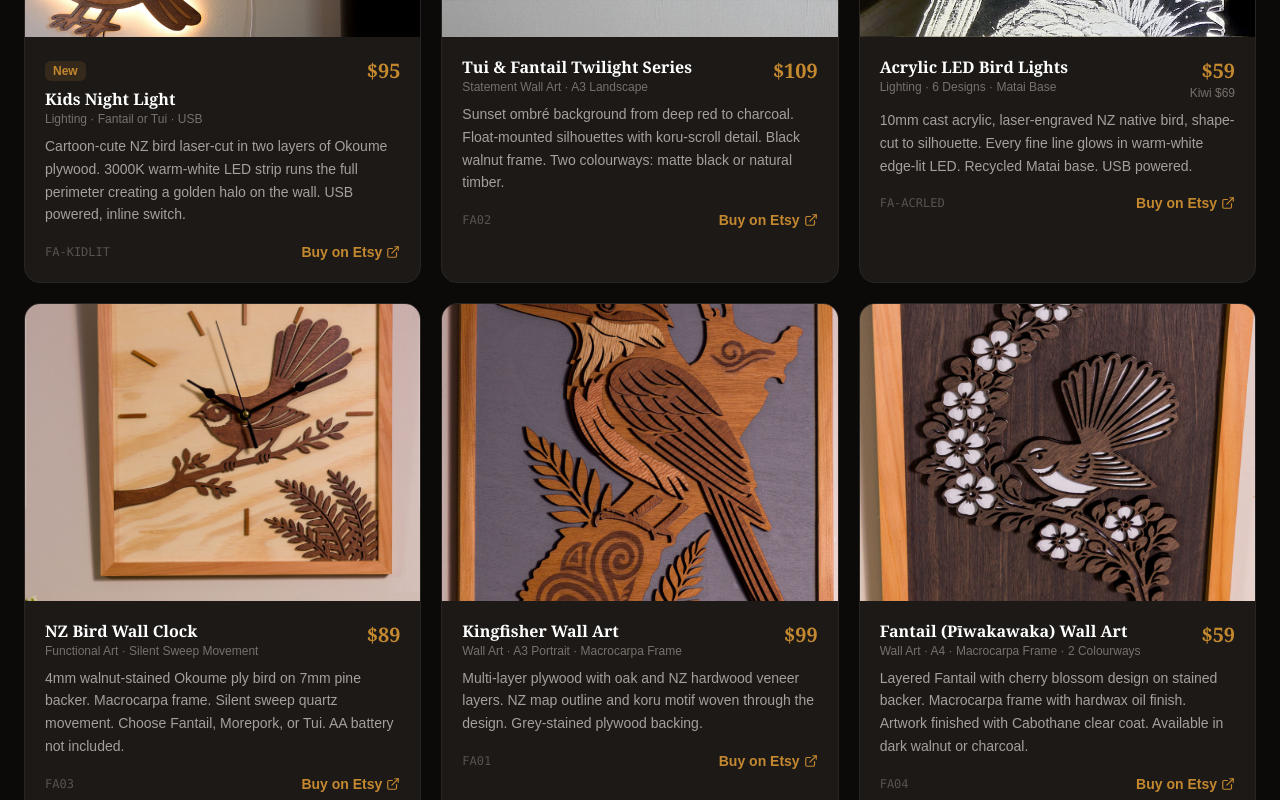
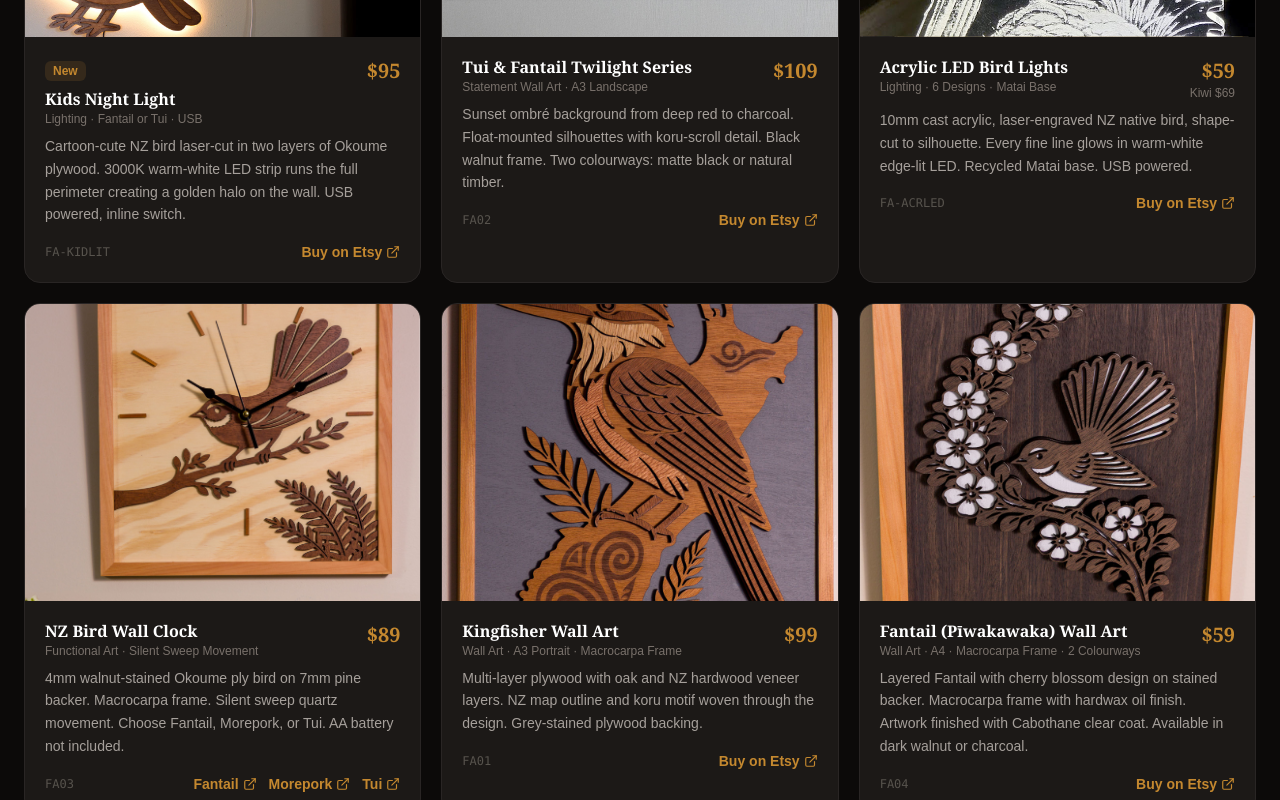
Before and after one commit to aceinnz-ship-it/furnace-site, a React (Vite) app: page / in a window 1280 px wide. Shown: the part 2000-2800 px from the top of the page. Built offline with nearby package versions, Linux system fonts and the light colour scheme.

Commit message:
Update site

```diff
--- a/src/App.jsx
+++ b/src/App.jsx
@@ -44,6 +44,7 @@ const PRODUCTS = [
     sub: "Statement Wall Art · 750×490mm",
     desc: "A bold centrepiece designed to anchor a room. Layered timber construction with a floating silhouette and solid walnut frame. Shadow lines shift as light moves through the day.",
     price: 199,
+    etsy: "https://furnacedecor.etsy.com/listing/4495310025",
   },
   {
     slug: "curve", sku: "FA-CURVE", badge: "New",
@@ -52,6 +53,7 @@ const PRODUCTS = [
     desc: "Laser-cut Okoume ply strips assembled into a continuous wave form across two panels. Pine frame, painted black matte. No comparable piece exists online.",
     price: 179,
     priceSuffix: "pair",
+    etsy: "https://furnacedecor.etsy.com/listing/4495444422",
   },
   {
     slug: "chess", sku: "FA-CHESS", badge: "Collector",
@@ -59,6 +61,7 @@ const PRODUCTS = [
     sub: "Collector Piece · 32 hand-cast pieces",
     desc: "Hand-cast resin from original sculpts. White antique + jade green resin. Black walnut board with pāua shell inlay. Koru storage box. King=Falcon, Queen=Kiwi, Pawn=Fantail.",
     price: 690,
+    etsy: "https://furnacedecor.etsy.com/listing/4487352065",
   },
   {
     slug: "kidlit", sku: "FA-KIDLIT", badge: "New",
@@ -66,6 +69,7 @@ const PRODUCTS = [
     sub: "Lighting · Fantail or Tui · USB",
     desc: "Cartoon-cute NZ bird laser-cut in two layers of Okoume plywood. 3000K warm-white LED strip runs the full perimeter creating a golden halo on the wall. USB powered, inline switch.",
     price: 95,
+    etsy: "https://furnacedecor.etsy.com",
   },
   {
     slug: "tf_series", sku: "FA02",
@@ -73,6 +77,7 @@ const PRODUCTS = [
     sub: "Statement Wall Art · A3 Landscape",
     desc: "Sunset ombré background from deep red to charcoal. Float-mounted silhouettes with koru-scroll detail. Black walnut frame. Two colourways: matte black or natural timber.",
     price: 109,
+    etsy: "https://furnacedecor.etsy.com/listing/4456014650",
   },
   {
     slug: "acrled", sku: "FA-ACRLED",
@@ -81,6 +86,7 @@ const PRODUCTS = [
     desc: "10mm cast acrylic, laser-engraved NZ native bird, shape-cut to silhouette. Every fine line glows in warm-white edge-lit LED. Recycled Matai base. USB powered.",
     price: 59,
     priceSuffix: "Kiwi $69",
+    etsy: "https://furnacedecor.etsy.com",
   },
   {
     slug: "clock", sku: "FA03",
@@ -88,6 +94,11 @@ const PRODUCTS = [
     sub: "Functional Art · Silent Sweep Movement",
     desc: "4mm walnut-stained Okoume ply bird on 7mm pine backer. Macrocarpa frame. Silent sweep quartz movement. Choose Fantail, Morepork, or Tui. AA battery not included.",
     price: 89,
+    etsy: [
+      { label: "Fantail", url: "https://furnacedecor.etsy.com/listing/4462685169" },
+      { label: "Morepork", url: "https://furnacedecor.etsy.com/listing/4462688346" },
+      { label: "Tui", url: "https://furnacedecor.etsy.com/listing/4462686246" },
+    ],
   },
   {
     slug: "kingfisher", sku: "FA01",
@@ -95,6 +106,7 @@ const PRODUCTS = [
     sub: "Wall Art · A3 Portrait · Macrocarpa Frame",
     desc: "Multi-layer plywood with oak and NZ hardwood veneer layers. NZ map outline and koru motif woven through the design. Grey-stained plywood backing.",
     price: 99,
+    etsy: "https://furnacedecor.etsy.com/listing/4462670350",
   },
   {
     slug: "fantail_a4", sku: "FA04",
@@ -102,6 +114,7 @@ const PRODUCTS = [
     sub: "Wall Art · A4 · Macrocarpa Frame · 2 Colourways",
     desc: "Layered Fantail with cherry blossom design on stained backer. Macrocarpa frame with hardwax oil finish. Artwork finished with Cabothane clear coat. Available in dark walnut or charcoal.",
     price: 59,
+    etsy: "https://furnacedecor.etsy.com/listing/4456032636",
   },
   {
     slug: "morepork_a4", sku: "FA05",
@@ -109,6 +122,7 @@ const PRODUCTS = [
     sub: "Wall Art · A4 · Macrocarpa Frame · 2 Colourways",
     desc: "NZ's only surviving native owl, layered plywood with floral motif on stained backer. Macrocarpa frame with hardwax oil finish. Cabothane clear coat. Dark walnut or charcoal colourway.",
     price: 59,
+    etsy: "https://furnacedecor.etsy.com/listing/4462693729",
   },
   {
     slug: "key", sku: "FA06",
@@ -116,6 +130,7 @@ const PRODUCTS = [
     sub: "Functional Wall Art · 5 Bronze Hooks",
     desc: "Three-layer painted plywood Fantail with cherry blossom arch. 5 solid bronze hooks. Wall-mount hardware included. Perfect for entry halls and kitchens.",
     price: 55,
+    etsy: "https://furnacedecor.etsy.com/listing/4462703423",
   },
   {
     slug: "key_bee", sku: "FA07",
@@ -123,6 +138,7 @@ const PRODUCTS = [
     sub: "Functional Wall Art · 7 Black Hooks",
     desc: "Three-layer painted plywood Bee and Manuka blossom arch. 7 solid black hooks. Wall-mount hardware included. A garden-inspired entry piece.",
     price: 55,
+    etsy: "https://furnacedecor.etsy.com/listing/4462704422",
   },
   {
     slug: "coasters", sku: "FA16",
@@ -130,6 +146,7 @@ const PRODUCTS = [
     sub: "Giftware · Set of 5 + A-Frame Holder",
     desc: "Five solid Macrocarpa coasters, each laser-engraved with a NZ native bird. Bird names and collection engraved on the back. Four themed collections. Matching A-frame holder.",
     price: 45,
+    etsy: "https://furnacedecor.etsy.com",
   },
   {
     slug: "candles", sku: "FA11b",
@@ -138,6 +155,10 @@ const PRODUCTS = [
     desc: "Solid Macrocarpa candle holder, laser-engraved NZ native bird. Scented glass tealight included. Finished with Cabothane clear coat. Five designs: Fantail · Morepork · Kereru · Tui · Weka.",
     price: 35,
     priceSuffix: "Large",
+    etsy: [
+      { label: "Regular", url: "https://furnacedecor.etsy.com/listing/4463145619" },
+      { label: "Large", url: "https://furnacedecor.etsy.com/listing/4463153462" },
+    ],
   },
   {
     slug: "nesteg", sku: "FA17",
@@ -145,6 +166,7 @@ const PRODUCTS = [
     sub: "Unique Gift · Kiwi Coin Bank",
     desc: "Kiwi-silhouette coin bank. Pine centre, maple-stained Okoume ply faces, clear acrylic window to watch your savings grow. Coin slot on top, removable disk at rear.",
     price: 35,
+    etsy: "https://furnacedecor.etsy.com",
   },
   {
     slug: "lantern", sku: "FA10",
@@ -152,6 +174,7 @@ const PRODUCTS = [
     sub: "Lighting · Japanese Style · Macrocarpa",
     desc: "Macrocarpa frame with two sets of 4 unique NZ bird panel designs. Washi paper diffuser. USB warm-white LED. Set 1: Tui, Fantail, Kiwi, NZ Falcon. Set 2: Morepork, Kererū, Weka, Kingfisher.",
     price: 89,
+    etsy: "https://furnacedecor.etsy.com",
   },
   {
     slug: "pet", sku: "FA09",
@@ -159,6 +182,7 @@ const PRODUCTS = [
     sub: "Pet Homewares · Bowls Included",
     desc: "Solid white oak top, pine base. Routed bowl recesses. Two stainless steel bowls included. Gilly's food-safe Hard Wax Oil. Rubber non-slip feet.",
     price: 125,
+    etsy: "https://furnacedecor.etsy.com/listing/4462708685",
   },
 ];
 
@@ -272,7 +296,7 @@ export default function App() {
               {[
                 { slug: "keal", label: "Kea Alpine Landscape", note: "Flagship · $199" },
                 { slug: "curve", label: "The Curve Diptych", note: "New · $179/pair" },
-                { slug: "chess", label: "NZ Bird Chess Set", note: "Collector · $695" },
+                { slug: "chess", label: "NZ Bird Chess Set", note: "Collector · $690" },
                 { slug: "kidlit", label: "Kids Night Light", note: "New · $95" },
               ].map(({ slug, label, note }) => (
                 <div key={slug} className="relative overflow-hidden rounded-2xl aspect-square">
@@ -341,11 +365,23 @@ export default function App() {
                 <p className="text-sm text-stone-400 leading-relaxed" style={{ fontFamily: "Arial, sans-serif" }}>{p.desc}</p>
                 <div className="mt-4 flex items-center justify-between" style={{ fontFamily: "Arial, sans-serif" }}>
                   <span className="text-xs text-stone-600 font-mono">{p.sku}</span>
-                  <a href="https://furnacedecor.etsy.com" target="_blank" rel="noreferrer"
-                    className="flex items-center gap-1 text-sm font-semibold transition-colors hover:brightness-110"
-                    style={{ color: "#C4882F" }}>
-                    Buy on Etsy <ExternalLink className="h-3.5 w-3.5" />
-                  </a>
+                  {Array.isArray(p.etsy) ? (
+                    <div className="flex gap-3">
+                      {p.etsy.map(({ label, url }) => (
+                        <a key={label} href={url} target="_blank" rel="noreferrer"
+                          className="flex items-center gap-1 text-sm font-semibold transition-colors hover:brightness-110"
+                          style={{ color: "#C4882F" }}>
+                          {label} <ExternalLink className="h-3.5 w-3.5" />
+                        </a>
+                      ))}
+                    </div>
+                  ) : (
+                    <a href={p.etsy || "https://furnacedecor.etsy.com"} target="_blank" rel="noreferrer"
+                      className="flex items-center gap-1 text-sm font-semibold transition-colors hover:brightness-110"
+                      style={{ color: "#C4882F" }}>
+                      Buy on Etsy <ExternalLink className="h-3.5 w-3.5" />
+                    </a>
+                  )}
                 </div>
               </div>
             </div>
```
